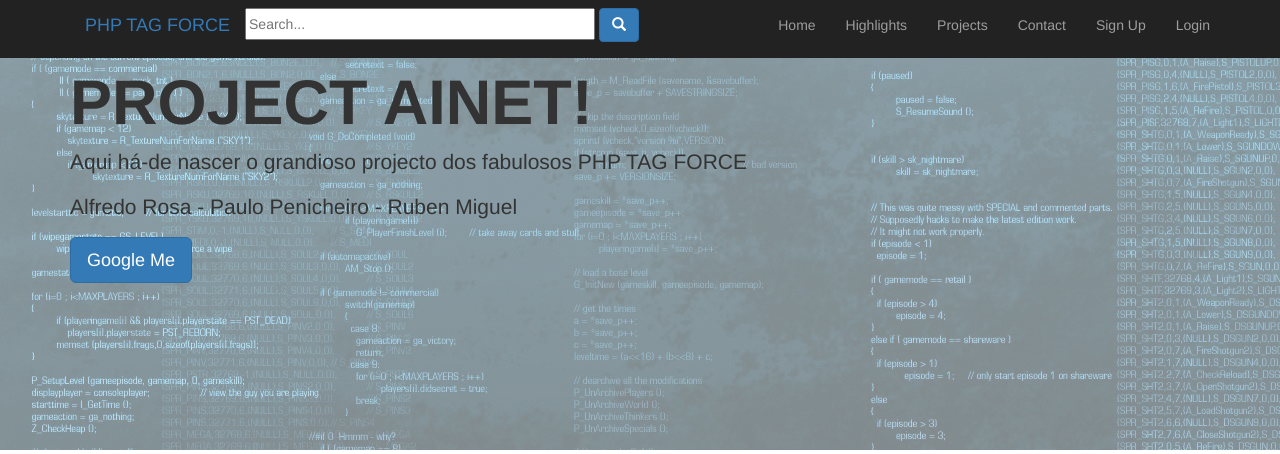
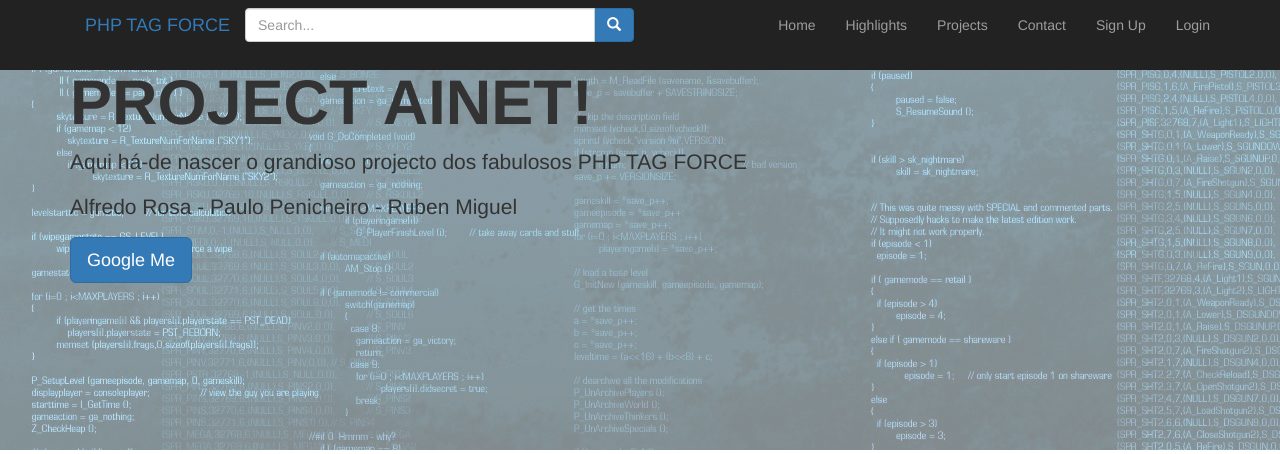
Before and after one commit to smasher35/PHP_TAG_FORCE, a PHP site: page / in a window 1280 px wide. Shown: the top 454 px of the page. Run offline with PHP 8.4, Linux system fonts and the light colour scheme; some libraries are stand-ins or nearby versions.

Commit message:
Caixa de Search e Botão de Search agrupados ;)

```diff
--- a/AINET/Styles/styles.css
+++ b/AINET/Styles/styles.css
@@ -92,9 +92,9 @@
     color: #ffffff;
 }
 
-.search-query{
+#search{
     width: 350px;
-    height: 32px;
+
 }
 
 #logPanel {
--- a/AINET/Views/headerFooter/footer.view.php
+++ b/AINET/Views/headerFooter/footer.view.php
@@ -1,4 +1,3 @@
-
 		<div class="alt2">
 			<div class="container">
 				<footer>
@@ -68,6 +67,7 @@
 		<script>
 			//chama a função que permite o deslocar suave entre seccções
 			<?=require('javaScript/smoothScrolling.js');?>
+			//chama a função do botão lateral para ir para o topo
 			<?=require('javaScript/goTopButton.js');?>
 		</script>
 	</body>
--- a/AINET/Views/headerFooter/header.view.php
+++ b/AINET/Views/headerFooter/header.view.php
@@ -37,10 +37,12 @@
                     </div>
 	                <div class="navbar-form">
 	                    <div class="container">
-	                        <form class="form-search ">
-	                            <input type="text" class="span3 search-query" placeholder="Search...">
-	                            <button class="btn btn-primary"><span class="glyphicon glyphicon-search"></span></button>
-	                        </form>
+		                    <div class="input-group">
+			                    <input type="text" class=" form-control form-search span3 search-query" id="search" placeholder="Search...">
+			                    <span class="input-group-btn">
+				                    <button class="btn btn-primary"><span class="glyphicon glyphicon-search"></span></button>
+			                   </span>
+		                    </div>
 	                    </div>
 	                </div>
                 </div>
--- a/AINET/Views/login.view.php
+++ b/AINET/Views/login.view.php
@@ -28,7 +28,6 @@
 							</div>
 
 
-
 							<div class="form-group">
 								<label for="inputPassword1">Password</label>
 								<div class="input-group">
@@ -37,7 +36,6 @@
 								</div>
 								<a href="#" ><p class="textAlignRight">Forgot Password?</p></a>
 							</div>
-
 
 
 							<div class="checkbox">
--- a/AINET/Views/signup.view.php
+++ b/AINET/Views/signup.view.php
@@ -43,9 +43,6 @@
 							</div>
 
 
-
-
-
 							<div class="form-group">
 								<label for="inputPassword1">Password</label>
 								<div class="input-group">
--- a/AINET/index.php
+++ b/AINET/index.php
@@ -10,8 +10,7 @@
 spl_autoload_register();
 
 
-
-//use Ainet\Controllers\UserController;
+use Ainet\controllers\UserController;
 
 /*$controller = new UserController;
 $users = $controller->listUsers();
--- a/AINET/javaScript/goTopButton.js
+++ b/AINET/javaScript/goTopButton.js
@@ -4,8 +4,8 @@
  * User: Paulo Penicheiro - 2130628
  * Date: 20/04/2015
  * Time: 12:47
+ * script que apresenta um botão fixo no fundo de ecrã que permite voltar ao topo
  */
-//script que apresenta um botão fixo no fundo de ecrã que permite voltar ao topo
 $(document).ready(function(){
     $(window).scroll(function(){
         if($(this).scrollTop()>200){
--- a/AINET/javaScript/smoothPageTransition.js
+++ b/AINET/javaScript/smoothPageTransition.js
@@ -4,8 +4,8 @@
  * User: Paulo Penicheiro - 2130628
  * Date: 21/04/2015
  * Time: 10:47
+ * script que pertite uma navegação mais suave entre páginas
  */
-//script que pertite uma navegação mais suave entre páginas
 $(document).ready(function() {
     $("body").css("display", "none");
     $("body").fadeIn(1300);
--- a/AINET/javaScript/smoothScrolling.js
+++ b/AINET/javaScript/smoothScrolling.js
@@ -1,14 +1,11 @@
-/**
- * Created by Paulo on 18/04/2015.
- */
 /**
  * Created by PhpStorm.
  * Group: PHP TAG FORCE
  * User: Paulo Penicheiro - 2130628
  * Date: 18/04/2015
  * Time: 15:47
+ * script que vai permitir que o scroll dentro das âncoras do site seja feito de uma forma suave
  */
-/*script que vai permitir que o scroll dentro das âncoras do site seja feito de uma forma suave */
 $(document).ready(function() {
     $('a[href^="#"]').on('click',function (e) {
         e.preventDefault();
```
Also changed, not shown: AINET/Views/main.view.php (line endings or trailing spaces), AINET/support/htmlHelper.php (line endings or trailing spaces), AINET/support/inputHelper.php (line endings or trailing spaces).
